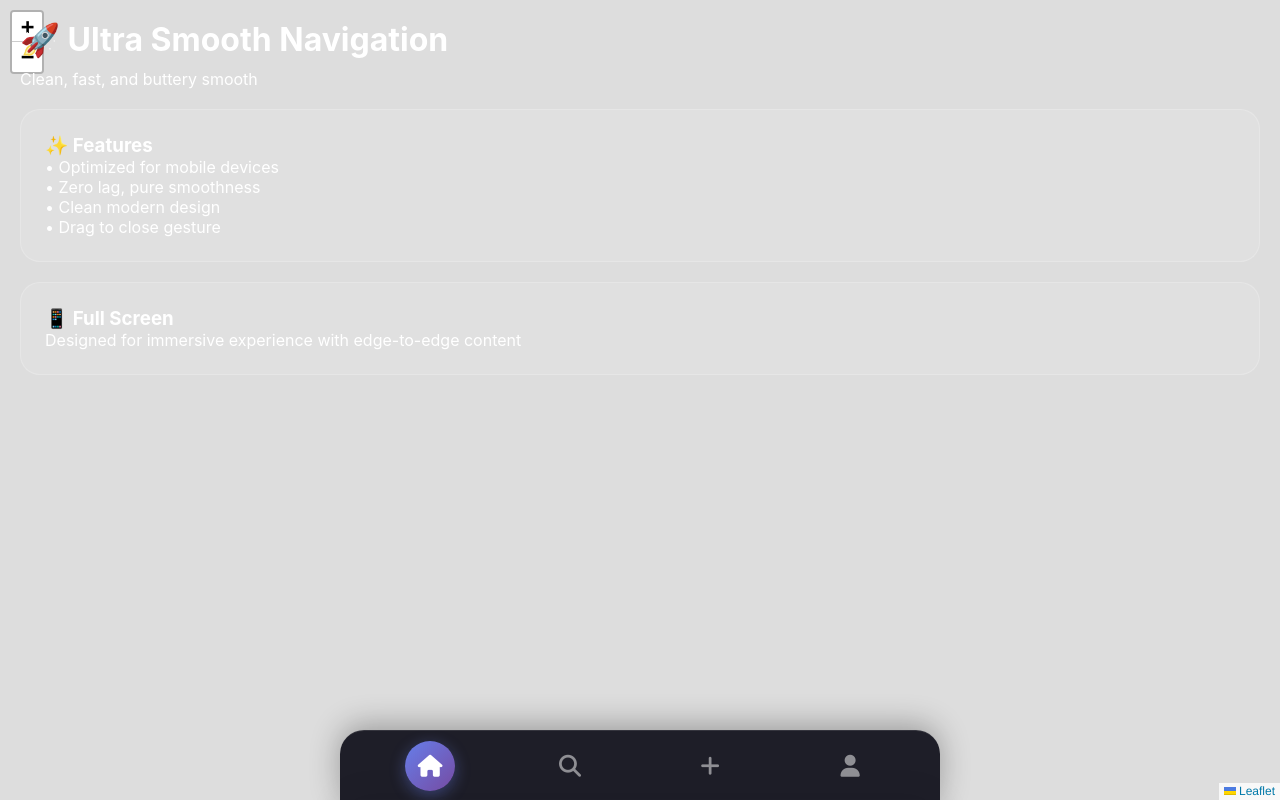
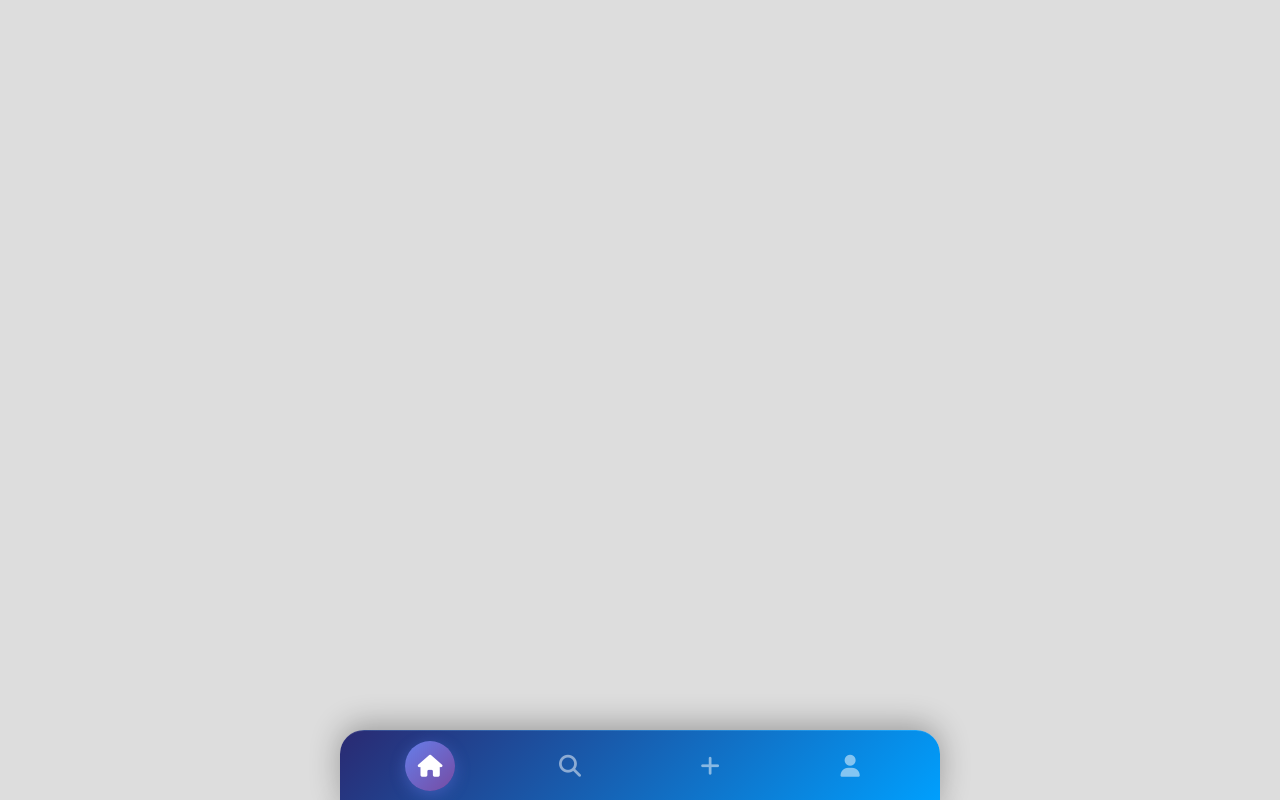
Before and after one commit to 0hydra0/sweet-s_map, a Flask app: page / in a window 1280 px wide. Run offline with Flask 3, Linux system fonts and the light colour scheme.

Commit message:
your message

```diff
--- a/requirements.txt
+++ b/requirements.txt
@@ -1 +1,2 @@
 Flask==2.3.3
+python-dotenv==1.0.1
--- a/static/map.js
+++ b/static/map.js
@@ -1,4 +1,7 @@
-const map = L.map('map').setView([20, 0], 2);
+const map = L.map('map', {
+  zoomControl: false, // Disable zoom controls (+ -)
+  attributionControl: false // Disable Leaflet attribution
+}).setView([20, 0], 2);
 
 // List of 10 Thunderforest styles
 const styles = [
--- a/templates/layout.html
+++ b/templates/layout.html
@@ -60,29 +60,6 @@
       z-index: 1;
     }
 
-    .container {
-      position: relative;
-      z-index: 2;
-      height: calc(100vh - 90px);
-      padding: 20px;
-      overflow-y: auto;
-      -webkit-overflow-scrolling: touch;
-    }
-
-    .content-card {
-      margin-top: 20px;
-      padding: 24px;
-      background: rgba(255, 255, 255, 0.1);
-      border-radius: 20px;
-      border: 1px solid rgba(255, 255, 255, 0.2);
-    }
-
-    h1 {
-      font-size: 32px;
-      font-weight: 700;
-      margin-bottom: 10px;
-    }
-
     /* Bottom Navigation Bar */
     .nav-bar {
       position: fixed;
@@ -90,7 +67,7 @@
       left: 0;
       width: 100%;
       height: 70px;
-      background: rgba(20, 20, 30, 0.95);
+      background: linear-gradient(135deg, #2a2a72, #009ffd); /* Updated advanced color */
       display: flex;
       align-items: center;
       justify-content: space-around;
@@ -305,31 +282,13 @@
     }
 
     /* Prevent scroll bounce */
-    .container, .sheet-content {
+    .sheet-content {
       overscroll-behavior: contain;
     }
   </style>
 </head>
 <body>
   <div id="map"></div>
-  <div class="container">
-    <h1>🚀 Ultra Smooth Navigation</h1>
-    <p>Clean, fast, and buttery smooth</p>
-
-    <div class="content-card">
-      <h3>✨ Features</h3>
-      <p>• Optimized for mobile devices<br>
-      • Zero lag, pure smoothness<br>
-      • Clean modern design<br>
-      • Drag to close gesture</p>
-    </div>
-
-    <div class="content-card">
-      <h3>📱 Full Screen</h3>
-      <p>Designed for immersive experience with edge-to-edge content</p>
-    </div>
-  </div>
-
   <div class="overlay" id="overlay"></div>
 
   <div class="bottom-sheet" id="sheet">
```
